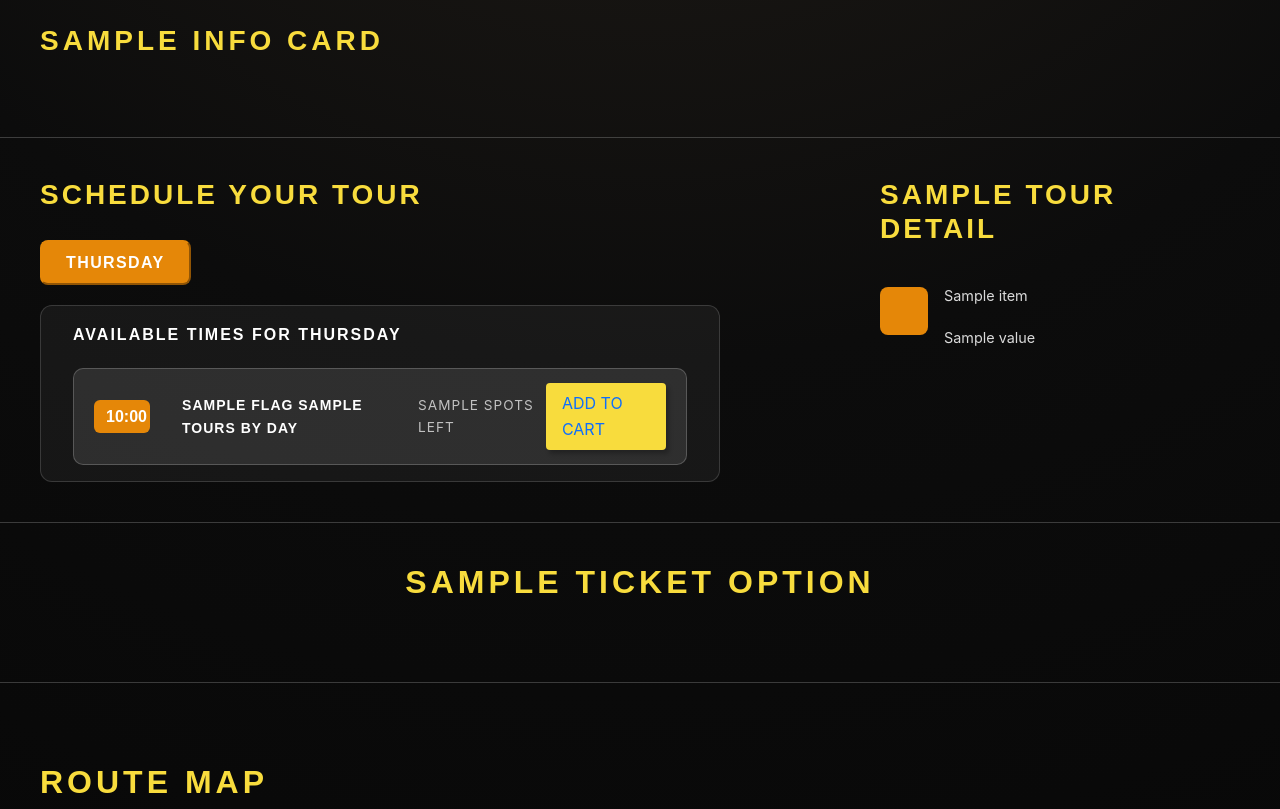
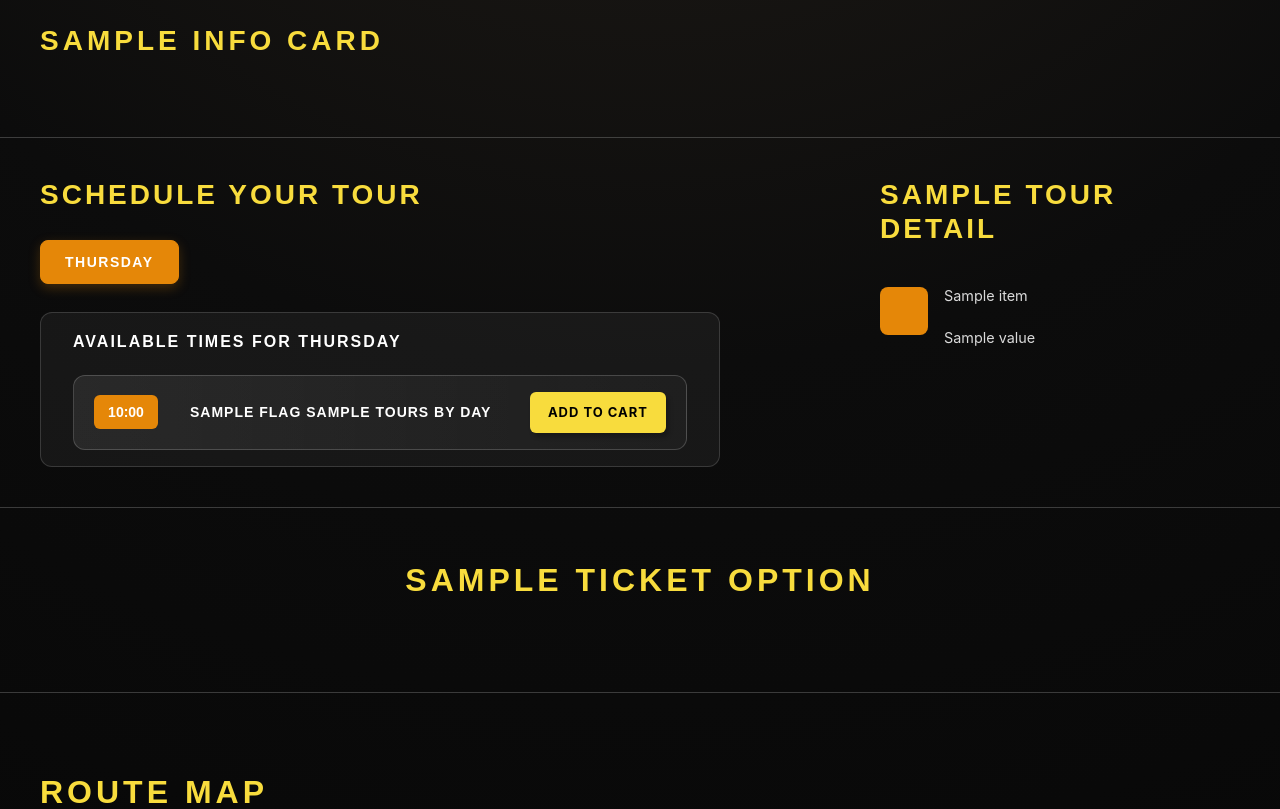
Before and after one commit to MajdAlsayed/Haarlem-Festival, a PHP site: template app/src/Views/History/tours.php in a window 1280 px wide. Shown: the part 702-1511 px from the top of the page. Run offline with PHP 8.4, Linux system fonts and the light colour scheme; the template is opened without the code that fills it: most values are stand-ins (such as "Sample title", 1, 10 or a date in 2020); data that the repository does not hold is empty; some libraries are stand-ins or nearby versions; grey boxes are pictures that could not be loaded.

Commit message:
fixed history tours tickets, added tickets and info links (homepage)

```diff
--- a/app/db/seeds/EventTypesDisplaySeeder.php
+++ b/app/db/seeds/EventTypesDisplaySeeder.php
@@ -10,9 +10,9 @@ class EventTypesDisplaySeeder extends AbstractSeed
     {
         $adapter = $this->table('event_types')->getAdapter();
         $adapter->execute("UPDATE event_types SET card_image = 'music.jpg', info_path = '/dance' WHERE name = 'dance'");
-        $adapter->execute("UPDATE event_types SET card_image = 'jazz.jpg', info_path = '#' WHERE name = 'jazz'");
-        $adapter->execute("UPDATE event_types SET card_image = 'history.png', info_path = '#' WHERE name = 'history'");
+        $adapter->execute("UPDATE event_types SET card_image = 'jazz.jpg', info_path = 'jazz' WHERE name = 'jazz'");
+        $adapter->execute("UPDATE event_types SET card_image = 'history.png', info_path = 'history' WHERE name = 'history'");
         $adapter->execute("UPDATE event_types SET card_image = 'food.jpg', info_path = '/food' WHERE name = 'yammy'");
-        $adapter->execute("UPDATE event_types SET card_image = 'stories.jpg', info_path = '#' WHERE name = 'stories'");
+        $adapter->execute("UPDATE event_types SET card_image = 'stories.jpg', info_path = 'stories' WHERE name = 'stories'");
     }
 }
--- a/app/db/seeds/HistoryToursBlocksSeeder.php
+++ b/app/db/seeds/HistoryToursBlocksSeeder.php
@@ -94,6 +94,7 @@ class HistoryToursBlocksSeeder extends AbstractSeed
                     'tickets' => [
                         [
                             'name' => 'Regular Ticket',
+                            'price' => '€17,5',
                             'per' => 'person',
                             'items' => [
                                 '2.5 hours guided tour',
@@ -104,6 +105,7 @@ class HistoryToursBlocksSeeder extends AbstractSeed
                         ],
                         [
                             'name' => 'Family Ticket',
+                            'price' => '€60',
                             'per' => 'up to 4 people',
                             'items' => [
                                 'All regular ticket benefits',
--- a/app/db/seeds/TicketDetailsSeeder.php
+++ b/app/db/seeds/TicketDetailsSeeder.php
@@ -28,7 +28,7 @@ final class TicketDetailsSeeder extends AbstractSeed
              FROM events e
              JOIN event_types et ON et.event_type_id = e.event_type_id
              JOIN venues v ON v.venue_id = e.venue_id
-             WHERE LOWER(et.name) IN ('jazz','dance','history','stories')"
+             WHERE LOWER(et.name) IN ('jazz','dance','stories')"
         );
 
         foreach ($rows as $ev) {
@@ -169,7 +169,6 @@ final class TicketDetailsSeeder extends AbstractSeed
         return match ($cat) {
             'dance' => 75.0,
             'jazz' => 15.0,
-            'history' => 17.50,
             'stories' => 10.0,
             default => 20.0,
         };
--- a/app/public/css/history.css
+++ b/app/public/css/history.css
@@ -364,6 +364,19 @@ nav.breadcrumbs {
 
 .history-button-big--yellow {
     background: #f8dc3d;
+    color: #000;
+    font-weight: 700;
+    font-size: 13px;
+    letter-spacing: 1px;
+    padding: 10px 18px;
+    border-radius: 6px;
+    transition: all 0.2s ease;
+}
+
+.history-button-big--yellow:hover {
+    background: #ffe65a;
+    transform: translateY(-1px);
+    box-shadow: 0 6px 16px rgba(248, 220, 61, 0.3);
 }
 
 /* Button End */
@@ -973,27 +986,39 @@ nav.breadcrumbs {
 /* Day tabs */
 .history-tours-day-tabs {
     display: flex;
-    gap: 20px;
+    gap: 12px;
     flex-wrap: wrap;
+    margin-bottom: 8px;
 }
 
 .history-tours-day-tab {
-    padding: 8px 24px;
+    padding: 10px 24px;
+    border: 1px solid rgba(255, 255, 255, 0.22);
     border-radius: 8px;
-    background: transparent;
+    background: rgba(255, 255, 255, 0.02);
     color: white;
     font-family: 'Montserrat', sans-serif;
-    font-weight: 600;
-    font-size: 16px;
-    letter-spacing: 1.4px;
+    font-weight: 700;
+    font-size: 14px;
+    letter-spacing: 1.5px;
     text-transform: uppercase;
     cursor: pointer;
+    display: inline-flex;
+    align-items: center;
+    justify-content: center;
+    box-sizing: border-box;
+    transition: background 0.2s ease, border-color 0.2s ease, transform 0.2s ease;
 }
 
-.history-tours-day-tab:hover,
+.history-tours-day-tab:hover{
+    border-color: #e58708;
+    transform: translateY(-1px);
+}
 .history-tours-day-tab.active {
     background: #e58708;
     border-color: #e58708;
+    color: #fff;
+    box-shadow: 0 4px 12px rgba(229, 135, 8, 0.25);
 }
 
 /* Day panel */
@@ -1026,10 +1051,21 @@ nav.breadcrumbs {
     display: flex;
     align-items: center;
     justify-content: space-between;
-    padding: 14px 20px;
-    background: rgba(255, 255, 255, 0.1);
-    border: 1px solid rgba(255, 255, 255, 0.2);
-    border-radius: 10px;
+    padding: 16px 20px;
+    background: linear-gradient(
+            90deg,
+            rgba(255,255,255,0.08),
+            rgba(255,255,255,0.03)
+    );
+    border: 1px solid rgba(255, 255, 255, 0.18);
+    border-radius: 12px;
+    transition: all 0.2s ease;
+}
+
+.history-tours-item:hover {
+    transform: translateY(-2px);
+    border-color: rgba(255,255,255,0.35);
+    box-shadow: 0 8px 24px rgba(0,0,0,0.4);
 }
 
 .history-tours-time-lang {
@@ -1041,12 +1077,13 @@ nav.breadcrumbs {
 .history-tours-time {
     font-family: 'Montserrat', sans-serif;
     font-weight: 600;
-    font-size: 1rem;
+    font-size: 14px;
     color: white;
-    min-width: 48px;
+    min-width: 64px;
+    text-align: center;
     background: #e58708;
     border-radius: 6px;
-    padding: 4px 12px;
+    padding: 6px 12px;
 }
 
 .history-tours-lang {
@@ -1118,65 +1155,103 @@ nav.breadcrumbs {
 
 /* What's Included */
 .history-tours-tickets {
-    padding: 40px 0;
+    padding: 48px 0 56px;
     border-bottom: 1px solid rgba(255, 255, 255, 0.2);
 }
 
 .history-tours-tickets h2 {
     font-family: 'Montserrat', sans-serif;
     font-weight: 800;
-    font-size: 2rem;
+    font-size: 32px;
+    line-height: 48px;
     letter-spacing: 4px;
     color: #f8dc3d;
     text-transform: uppercase;
-    margin-bottom: 40px;
+    margin: 0 0 32px 0;
     text-align: center;
 }
 
 .history-tours-tickets-cards {
     display: flex;
-    gap: 40px;
+    gap: 32px;
     justify-content: center;
+    align-items: stretch;
+    flex-wrap: wrap;
 }
 
 .history-tours-ticket-card {
-    background: rgba(255, 255, 255, 0.07);
+    background: rgba(255, 255, 255, 0.05);
+    border: 1px solid rgba(255, 255, 255, 0.12);
     border-radius: 12px;
-    padding: 40px;
+    padding: 32px;
     display: flex;
     flex-direction: column;
-    gap: 16px;
+    gap: 10px;
     flex: 1;
-    max-width: 480px;
+    max-width: 420px;
+    min-height: 260px;
 }
 
 .history-tours-ticket-card h3 {
     font-family: 'Montserrat', sans-serif;
     font-weight: 700;
-    font-size: 1.2rem;
+    font-size: 18px;
+    line-height: 1.3;
     letter-spacing: 2px;
     color: white;
     text-transform: uppercase;
+    margin: 0;
+}
+
+.history-tours-ticket-price {
+    font-family: 'Montserrat', sans-serif;
+    font-weight: 700;
+    font-size: 28px;
+    line-height: 1.2;
+    letter-spacing: 1px;
+    color: #f8dc3d;
+    margin: 0;
 }
 
 .history-tours-ticket-per {
-    font-size: 0.85rem;
+    font-family: 'Montserrat', sans-serif;
+    font-size: 12px;
+    font-weight: 500;
+    line-height: 1.4;
+    letter-spacing: 1.5px;
     color: rgba(255, 255, 255, 0.6);
     text-transform: uppercase;
-    letter-spacing: 1px;
+    margin: 0 0 8px 0;
 }
 
 .history-tours-ticket-card ul {
     display: flex;
     flex-direction: column;
-    gap: 8px;
-    padding-left: 16px;
+    gap: 10px;
+    padding-left: 18px;
+    margin: 4px 0 0 0;
 }
 
 .history-tours-ticket-card li {
-    font-size: 0.9rem;
-    line-height: 1.5;
+    font-size: 14px;
+    line-height: 1.6;
     color: rgba(255, 255, 255, 0.85);
+}
+
+@media (max-width: 768px) {
+    .history-tours-tickets-cards {
+        flex-direction: column;
+        gap: 20px;
+    }
+
+    .history-tours-ticket-card {
+        max-width: 100%;
+        min-height: auto;
+    }
+
+    .history-tours-ticket-price {
+        font-size: 24px;
+    }
 }
 
 /* Route Map */
--- a/app/public/js/admin-history-media.js
+++ b/app/public/js/admin-history-media.js
@@ -8,6 +8,7 @@
     var uploadFile = document.getElementById('history-upload-file');
     var uploadStatus = document.getElementById('history-upload-status');
 
+    // Open modal when Choose image button is clicked
     document.querySelectorAll('.history-media-btn').forEach(function (btn) {
         btn.addEventListener('click', function () {
             activeTarget = document.getElementById(btn.getAttribute('data-target'));
@@ -20,6 +21,7 @@
         modal.classList.remove('is-open');
     });
 
+    // Fetch all images from server and make them clickable cards
     function loadImages() {
         grid.innerHTML = '<p class="admin-cms-media-grid__status">Loading...</p>';
 
@@ -35,6 +37,7 @@
 
                 grid.innerHTML = '';
 
+                // Build a card for each image
                 data.images.forEach(function (img) {
                     var card = document.createElement('button');
                     card.type = 'button';
@@ -67,6 +70,7 @@
             });
     }
 
+    // Upload new image file
     uploadBtn.addEventListener('click', function () {
         var f = uploadFile.files && uploadFile.files[0];
 
--- a/app/src/Config/events.php
+++ b/app/src/Config/events.php
@@ -18,7 +18,7 @@ return [
         'dance' => '/dance',
         'jazz' => '/jazz',
         'history' => '/history',
-        'yammy' => '#',
-        'stories' => '#',
+        'yammy' => 'food',
+        'stories' => 'stories',
     ],
 ];
--- a/app/src/Controllers/AdminUserController.php
+++ b/app/src/Controllers/AdminUserController.php
@@ -86,6 +86,7 @@ final class AdminUserController
         $email = trim((string)($_POST['email'] ?? ''));
         $isActive = !empty($_POST['is_active']);
 
+        // Redirect back if required fields are missing
         if ($id <= 0 || $firstName === '' || $email === '') {
             Session::setFlash('admin_error', 'Required fields missing.');
             header('Location: /admin/users/edit?id=' . $id);
--- a/app/src/Repositories/HistoryRepository.php
+++ b/app/src/Repositories/HistoryRepository.php
@@ -82,7 +82,8 @@ class HistoryRepository implements HistoryRepositoryInterface
         $db = Database::getConnection();
 
         $stmt = $db->prepare(
-            'SELECT ht.history_tour_id, ht.session_id, ht.language_id, ht.tickets_available, s.start_time, l.name AS language_name
+            'SELECT ht.history_tour_id, ht.session_id, ht.language_id, ht.tickets_available,
+            ht.ticket_details_id, ht.ticket_family_id,s.start_time, l.name AS language_name
             FROM history_tours ht
             INNER JOIN sessions s ON ht.session_id = s.session_id
             INNER JOIN languages l ON ht.language_id = l.language_id
--- a/app/src/ViewModels/AdminUserViewModel.php
+++ b/app/src/ViewModels/AdminUserViewModel.php
@@ -16,6 +16,7 @@ final class AdminUserViewModel
         string       $sortBy = 'created_at',
         string       $sortDir = 'DESC',
     ) {
+        // Only allow sorting by these columns
         $allowed = ['first_name', 'email', 'created_at'];
         $this->search = $search;
         $this->sortBy = in_array($sortBy, $allowed, true) ? $sortBy : 'created_at';
@@ -31,7 +32,7 @@ final class AdminUserViewModel
             . '&search=' . rawurlencode($this->search);
     }
 
-    // Returns empty string if this column is not the active sort
+    // Return an arrow or empty string if this column is not the active sort
     public function sortArrow(string $col): string
     {
         if ($this->sortBy !== $col){
--- a/app/src/Views/History/location.php
+++ b/app/src/Views/History/location.php
@@ -169,7 +169,7 @@
                             <div class="history-experience-card-text cms-html">
                                 <?= $viewModel->experience['guided']['text'] ?? '' ?>
                             </div>
-                            <a href="/history" class="history-button-big">
+                            <a href="/history/tours" class="history-button-big">
                                 <span class="history-button-text">
                                     VIEW TOUR DETAILS
                                 </span>
--- a/app/src/Views/History/tours.php
+++ b/app/src/Views/History/tours.php
@@ -105,12 +105,13 @@
                                             <?= htmlspecialchars($tour['language_name']) ?>
                                         </span>
                                     </div>
-                                    <span class="history-tours-spots">
-                                        <?= htmlspecialchars($tour['tickets_available']) ?> spots left
-                                    </span>
-                                    <a href="/tickets" class="history-button-big history-button-big--yellow">
+                                    <button
+                                        type="button"
+                                        class="history-button-big history-button-big--yellow"
+                                        data-ticket-details-id="<?= (int) $tour['ticket_details_id'] ?>"
+                                    >
                                         ADD TO CART
-                                    </a>
+                                    </button>
                                 </div>
                             <?php endforeach; ?>
                         </div>
@@ -170,6 +171,11 @@
                         <h3>
                             <?= htmlspecialchars($ticket['name']) ?>
                         </h3>
+                        <?php if (!empty($ticket['price'])): ?>
+                            <p class="history-tours-ticket-price">
+                                <?= htmlspecialchars($ticket['price']) ?>
+                            </p>
+                        <?php endif; ?>
                         <p class="history-tours-ticket-per">
                             <?= htmlspecialchars($ticket['per']) ?>
                         </p>
@@ -186,7 +192,7 @@
         </div>
     </section>
 
-    <!-- ROUTE MAP -->
+    <!-- ROUTE MAP: Leaflet map with all tour locations from the database -->
     <?php
     $mapLocations = $viewModel->locations;
     require __DIR__ . '/../partials/history/history-map.php';
@@ -196,6 +202,7 @@
 <?php require __DIR__ . '/../partials/footer.php'; ?>
 
 <script>
+    // Day tab filtering
     (function () {
         var tabs = document.querySelectorAll('.history-tours-day-tab');
         var panels = document.querySelectorAll('.history-tours-day-panel');
--- a/app/src/Views/partials/events.php
+++ b/app/src/Views/partials/events.php
@@ -37,7 +37,7 @@ $categoryDisplayLabels = [
                                 <p class="event-description"><?= htmlspecialchars($category->description) ?></p>
                                 <div class="event-actions">
                                     <a href="<?= htmlspecialchars($infoUrl) ?>" class="event-link">INFO &gt;</a>
-                                    <a href="#" class="event-link">TICKETS &gt;</a>
+                                    <a href="/tickets" class="event-link">TICKETS &gt;</a>
                                 </div>
                             </div>
                         </div>
```
Also changed, not shown: app/db/seeds/HistorySessionsSeeder.php (+78 -7 lines), app/src/Repositories/TicketsRepository.php (+11 -2 lines), app/src/Views/Tickets/index.php (+6 -1 lines), app/db/migrations/20260406192133_add_ticket_details_id_to_history_tours.php (added), app/db/migrations/20260406194601_add_ticket_family_id_to_history_tours.php (added).
